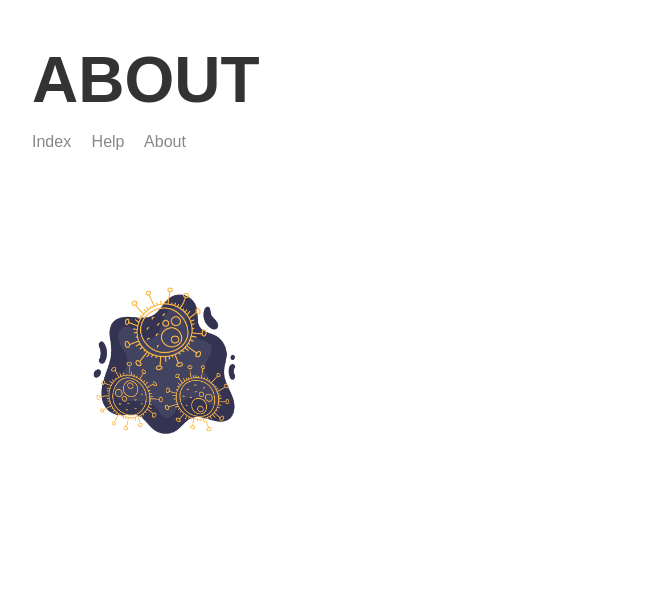
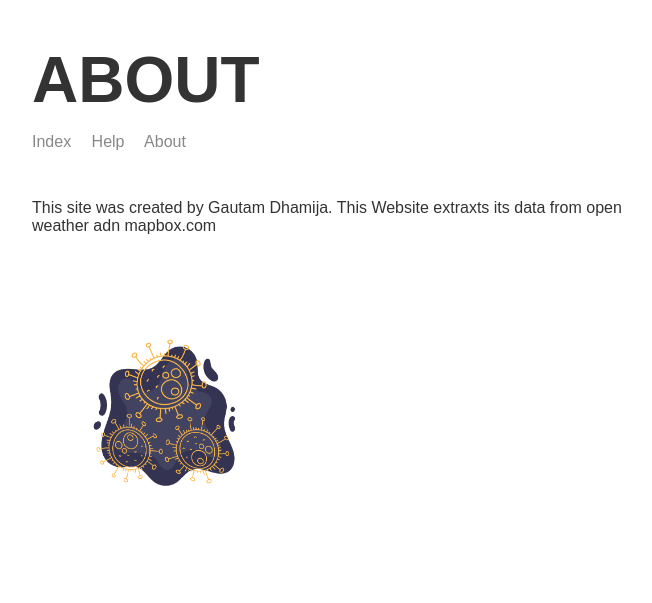
Before and after one commit to GautamDhamija/weather-website, a Node server app: page /about in a window 1280 px wide. Shown: the top 603 px of the page, without its empty margins (283-935 px from the left). Run offline with Node 20, Linux system fonts and the light colour scheme; some libraries are stand-ins or nearby versions.

Commit message:
Add about text

```diff
--- a/templates/views/about.hbs
+++ b/templates/views/about.hbs
@@ -8,6 +8,7 @@
     <body>
         <div class="main-content">
         {{>header}}
+        <p>This site was created by Gautam Dhamija. This Website extraxts its data from open weather adn mapbox.com</p>
         <img class="potrait" src='/img/1.png'>
         </div>
 
```
